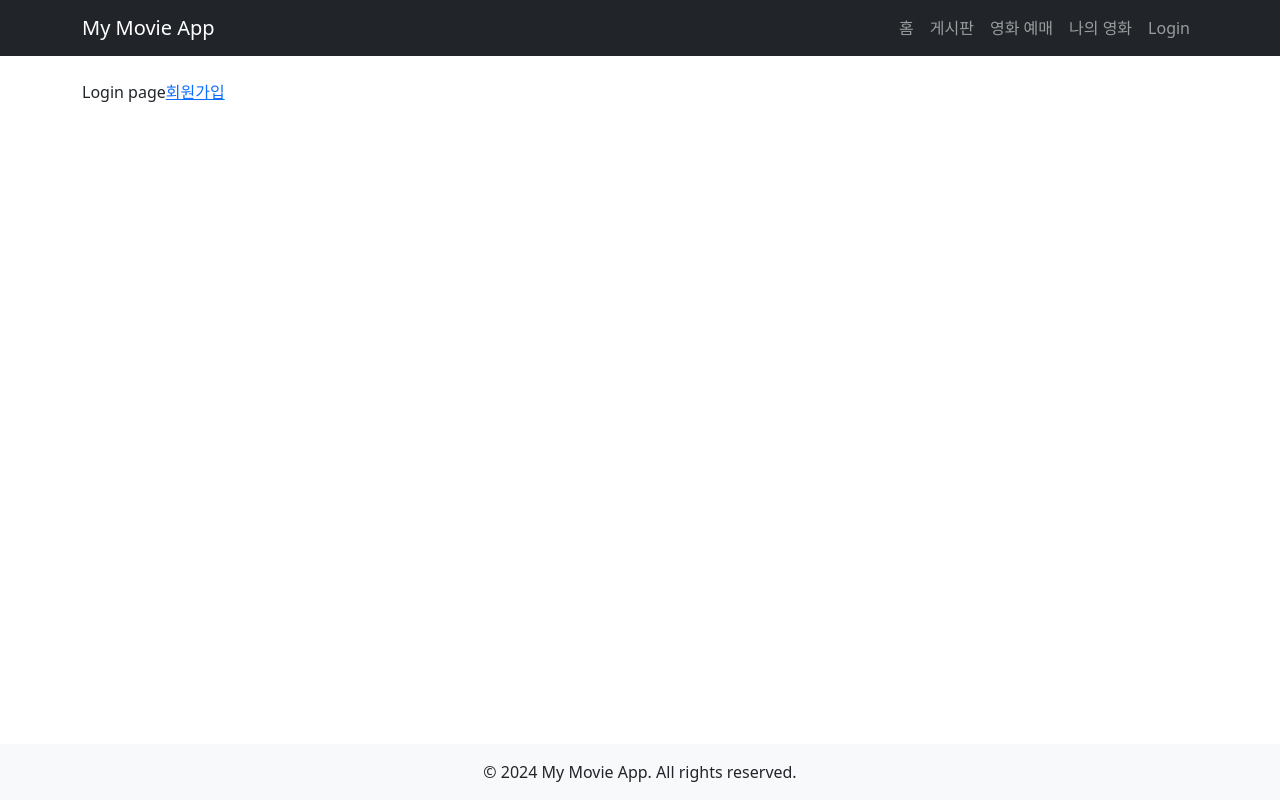
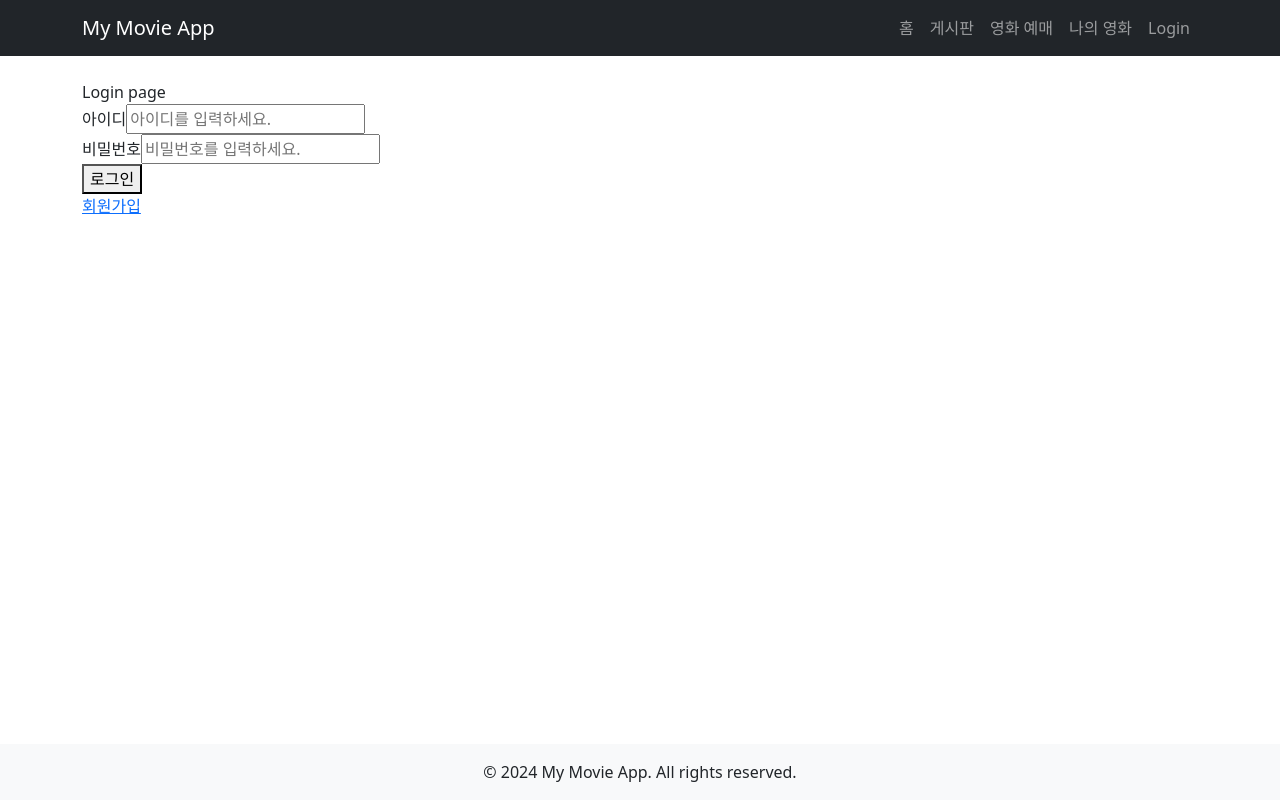
Before and after one commit to sunbeekim/Project, a React (Create React App) app in the folder minireact/: page /login in a window 1280 px wide. Built offline with nearby package versions, Linux system fonts and the light colour scheme.

Commit message:
로그인 구현

```diff
--- a/minireact/package.json
+++ b/minireact/package.json
@@ -2,7 +2,7 @@
   "name": "minireact",
   "version": "0.1.0",
   "private": true,
-  "proxy": "http://localhost:8080",
+  "proxy": "http://http://183.105.171.41/:8080",
   "dependencies": {
     "axios": "^1.7.9",
     "bootstrap": "^5.3.3",
--- /dev/null
+++ b/minireact/src/api/UserAPI.js
@@ -0,0 +1,16 @@
+import axios from 'axios';
+
+const springAPI = 'http://localhost:8080/api';
+
+export const LoginAPI = async (formData) => {
+  try {
+    const response = await axios.post(`${springAPI}/login`, formData);
+    return response; // 성공 응답 반환
+  } catch (error) {
+    throw error; // 오류를 호출한 쪽에서 처리하도록 다시 던짐
+  }
+};
+
+export const SingupAPI = async () => {
+  const response = await axios.put(springAPI, '/singup');
+};
--- a/minireact/src/page/Login.js
+++ b/minireact/src/page/Login.js
@@ -1,9 +1,70 @@
-import { Link } from "react-router-dom";
+import { Link } from 'react-router-dom';
+import { LoginAPI } from '../api/UserAPI';
+import { useState } from 'react';
 
 const Login = () => {
+  const [formData, setFormData] = useState({
+    userId: '',
+    password: ''
+  });
+
+  const [error, setError] = useState(null);
+
+  const handleChange = (e) => {
+    const { name, value } = e.target;
+    console.log(e.target);
+    console.log(name);
+    console.log(value);
+    setFormData({
+      ...formData,
+      [name]: value
+    });
+  };
+
+  const handleLogin = async (e) => {
+    e.preventDefault();
+    setError(null);
+
+    try {
+      const response = await LoginAPI(formData);
+      console.log(response.data);
+      alert('로그인 성공!');
+    } catch (err) {
+      console.error(err);
+      setError('로그인 실패: 아이디 또는 비밀번호를 확인해주세요.');
+    }
+  };
   return (
     <div>
       Login page
+      <form onSubmit={handleLogin}>
+        <div>
+          <label>아이디</label>
+          <input
+            type="text"
+            name="userId"
+            value={formData.userId}
+            onChange={handleChange}
+            placeholder="아이디를 입력하세요."
+            required
+          />
+        </div>
+        <div>
+          <label>비밀번호</label>
+          <input
+            type="password"
+            name="password"
+            value={formData.password}
+            onChange={handleChange}
+            placeholder="비밀번호를 입력하세요."
+            required
+          />
+        </div>
+        <div>
+          <button type="submit">로그인</button>
+        </div>
+      </form>
+      {error && <p style={{ color: 'red' }}>{error}</p>}
       <Link to="/signup">회원가입</Link>
     </div>
   );
--- a/minireact/src/page/Movie.js
+++ b/minireact/src/page/Movie.js
@@ -1,64 +1,67 @@
-import React, { useState, useEffect } from "react";
-import axios from "axios";
-import { Chart } from "react-google-charts";
+import React, { useState, useEffect } from 'react';
+import axios from 'axios';
+import { Chart } from 'react-google-charts';
 
 const Movie = () => {
-  const [movies, setMovies] = useState([]); // kmdb 의 반환값을 저장하는 상태관리객체
-  const [name, setName] = useState(""); // 검색할 이름의 변화를 감지하기 위한 "
-  const [ratio, setRatio] = useState([]); // kmdb의 배우 수, 스태프 수를 배열에 누적
-  const [showChart, setShowChart] = useState(false); // 기본 차트 상태는 안보여지게
+  // 상태 관리 Hook 선언부
+  const [movies, setMovies] = useState([]); // kmdb API로부터 받아온 영화 데이터를 저장
+  const [name, setName] = useState(''); // 검색할 감독 이름 상태 관리
+  const [ratio, setRatio] = useState([]); // 영화별 배우/스태프 비율 데이터 저장
+  const [showChart, setShowChart] = useState(false); // 차트 표시 여부 상태
 
-  // API URL과 키를 상수로 정의 / 나중에 .env 파일 만들어서 따로 관리
-  // 또 뭐적으려고했지
-  const API_URL = "http://api.koreafilm.or.kr/openapi-data2/wisenut/search_api/search_json2.jsp";
-  const API_KEY = "KZF0O6JP09Q6O216R86W";
+  // API 관련 상수
+  const API_URL = 'http://api.koreafilm.or.kr/openapi-data2/wisenut/search_api/search_json2.jsp';
+  const API_KEY = 'KZF0O6JP09Q6O216R86W';
 
-  // 영화 데이터 가져오기 비동기 함수
-  // fetch 써도 되지만, axios 패키지모듈 설치해서 사용했음
-  // fetch는 브라우저 내장객체
-  // axios는 req 보낼 때 context - applicatin(json) 같은
-  // 헤더에 정의해줘야하는 구분값들을 자동으로 정의해주는 등의 기능이 있음
+  // 영화 데이터 fetch 함수
   const fetchMovies = async () => {
     try {
+      // axios를 사용하여 KMDB API 호출
       const response = await axios.get(API_URL, {
         params: {
-          ServiceKey: API_KEY, // API 키
-          director: name, // 감독 이름
-          startCount: 0, // 시작 인덱스
-          collection: "kmdb_new2", // 컬렉션 종류 고정
-          detail: "Y", // 세부 정보 여부
-        },
+          ServiceKey: API_KEY,
+          director: name, // 입력받은 감독 이름으로 검색
+          startCount: 0,
+          collection: 'kmdb_new2', // KMDB 신규 컬렉션 사용
+          detail: 'Y' // 상세 정보 포함 요청
+        }
       });
-      // Data: [{Result :...}]
-      // response(반환된 객체)data(실제값)Data(반환된 실제값의 구조)Result 마찬가지
+      // API 응답에서 영화 목록 추출 (없을 경우 빈 배열 반환)
       const fetchedMovies = response.data.Data?.[0]?.Result || [];
       setMovies(fetchedMovies);
+      console.log(fetchedMovies);
+      console.log(response.data);
     } catch (err) {
-      console.error("Error fetching movies:", err);
+      console.error('Error fetching movies:', err);
     }
   };
 
   // 영화 목록 렌더링 함수 - 최상위 스코프가 렌더링하는 곳이 아닌 그 다음 스코프에 함수로 만듬
   const renderMovies = () => {
     return movies.map((movie, index) => {
+      // 스태프와 배우 수 계산
       const staffCount = movie.staffs?.staff?.length || 0;
-      const actorCount = movie.actors?.actor?.length || 1; // 배우가 없으면 기본값 1로 설정
-      const cost = staffCount / actorCount;
-      const posterUrl = movie.posters?.split("|")[0] || null;
-      const stillUrl = movie.stlls?.split("|")[0] || null;
+      const actorCount = movie.actors?.actor?.length || 1; // 배우 정보가 없을 경우 기본값 1
+      const cost = staffCount / actorCount; // 배우 1인당 스태프 수 계산
+
+      // 포스터 이미지 URL 처리 (포스터가 없을 경우 스틸컷 사용)
+      const posterUrl = movie.posters?.split('|')[0] || null;
+      const stillUrl = movie.stlls?.split('|')[0] || null;
       const imageUrl = posterUrl || stillUrl;
 
+      // 감독 이름 추출 및 문자열로 변환
       const directorNames =
-        movie.directors?.director?.map((dir) => dir.directorNm).join(", ") || "정보 없음";
+        movie.directors?.director?.map((dir) => dir.directorNm).join(', ') || '정보 없음';
 
+      // 영화 정보 카드 렌더링
       return (
         <li key={index}>
           <p>{`"배우 1인당 스태프 수" ${cost.toFixed(2)}`}</p>
-          <h2>{movie.title || "제목 없음"}</h2>
-          <p>제작 연도: {movie.prodYear || "알 수 없음"}</p>
+          <h2>{movie.title || '제목 없음'}</h2>
+          <p>제작 연도: {movie.prodYear || '알 수 없음'}</p>
           <p>감독: {directorNames}</p>
           {imageUrl ? (
-            <img src={imageUrl} alt={`${movie.title || "영화"} Poster`} width="200" />
+            <img src={imageUrl} alt={`${movie.title || '영화'} Poster`} width="200" />
           ) : (
             <p>이미지가 없습니다.</p>
           )}
@@ -71,28 +74,34 @@ const Movie = () => {
     });
   };
 
+  // 입력 필드 변경 이벤트 핸들러
   const handleInputChange = (event) => {
-    setName(event.target.value);
+    setName(event.target.value); // 입력값으로 감독 이름 상태 업데이트
   };
 
+  // 검색 버튼 클릭 이벤트 핸들러
   const handleSearch = () => {
     if (name.trim()) {
-      fetchMovies();
+      fetchMovies(); // 입력값이 있을 경우에만 검색 실행
     } else {
-      alert("감독 이름을 입력하세요!");
+      alert('감독 이름을 입력하세요!');
     }
   };
 
+  // 장바구니 추가 핸들러 (향후 구현 예정)
   const handlerCart = (movie) => {
-    console.log(`${movie.title || "영화"} 장바구니 추가`);
+    console.log(`${movie.title || '영화'} 장바구니 추가`);
   };
 
+  // 예매하기 핸들러 (향후 구현 예정)
   const handlerReservation = (movie) => {
-    console.log(`${movie.title || "영화"} 예매하기`);
+    console.log(`${movie.title || '영화'} 예매하기`);
   };
 
+  // 영화 데이터가 변경될 때마다 차트 데이터 업데이트
   useEffect(() => {
     if (movies.length > 0) {
+      // 각 영화의 배우/스태프 비율 계산
       const calculatedRatios = movies.map((movie) => {
         const staffCount = movie.staffs?.staff?.length || 0;
         const actorCount = movie.actors?.actor?.length || 1;
@@ -100,11 +109,13 @@ const Movie = () => {
         return [movie.title, cost];
       });
 
-      setRatio([["영화 제목", "배우 1인당 스태프 수"], ...calculatedRatios]); // 차트 데이터 업데이트
-      setShowChart(true); // 차트 표시
+      // 차트 데이터 구조 생성 (헤더 포함)
+      setRatio([['영화 제목', '배우 1인당 스태프 수'], ...calculatedRatios]);
+      setShowChart(true); // 차트 표시 활성화
     }
-  }, [movies]);
+  }, [movies]); // movies 배열이 변경될 때만 실행
 
+  // 컴포넌트 UI 렌더링
   return (
     <div>
       <span>
@@ -117,7 +128,7 @@ const Movie = () => {
           <Chart
             chartType="PieChart"
             data={ratio}
-            options={{ title: "배우 1인당 스태프 수" }}
+            options={{ title: '배우 1인당 스태프 수' }}
             width="100%"
             height="400px"
           />
```
